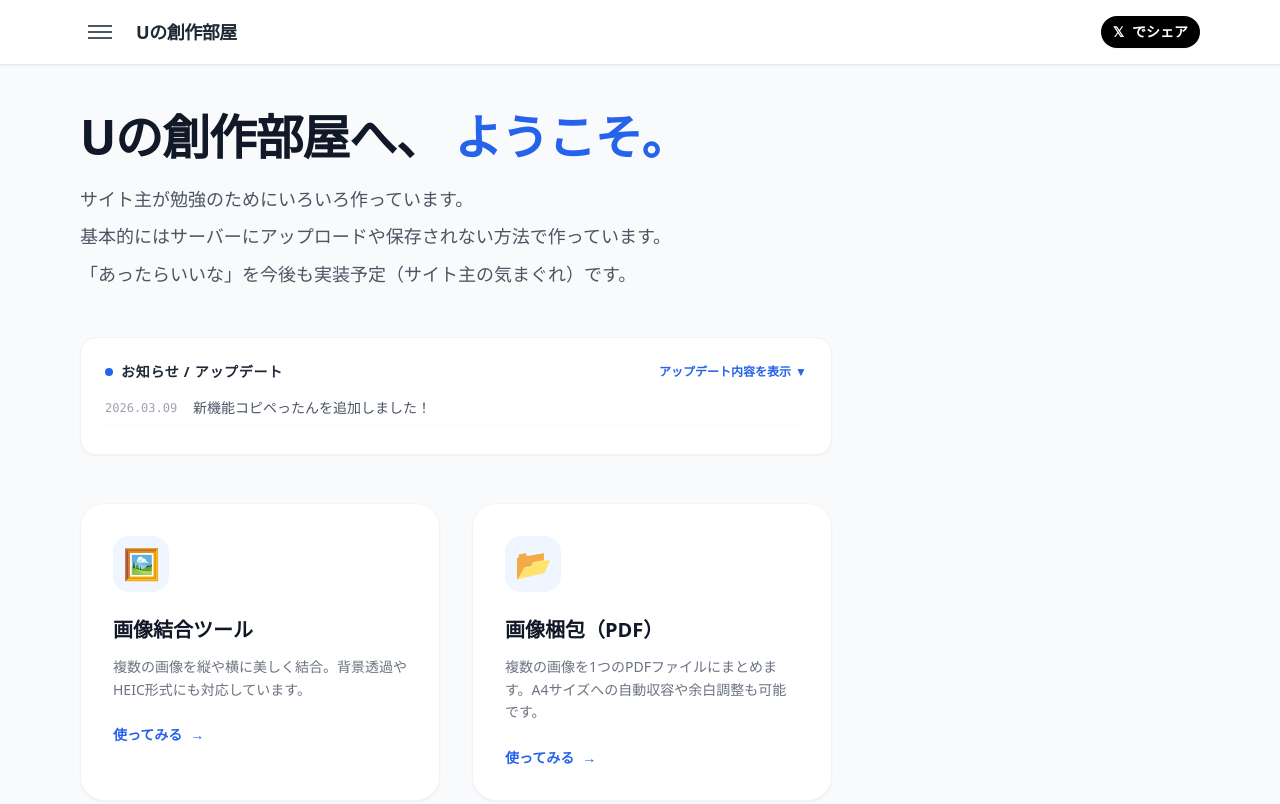
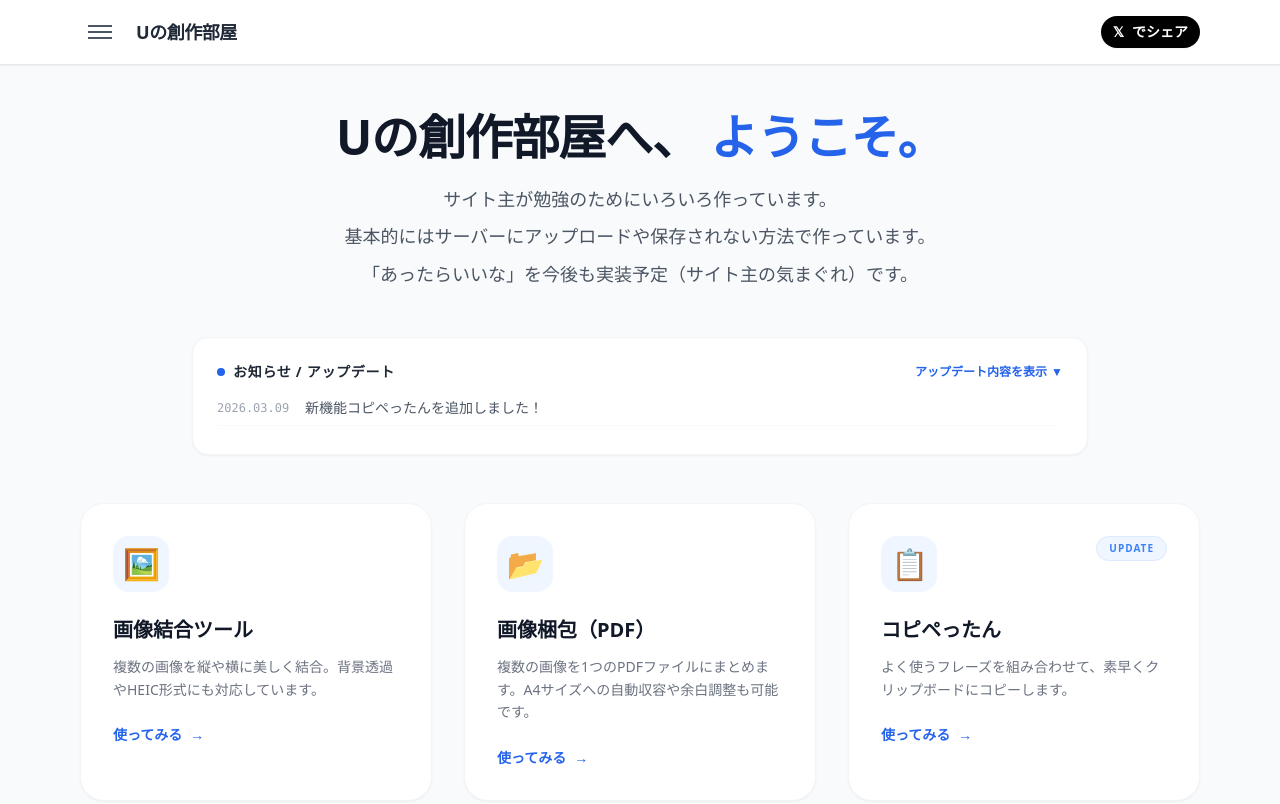
Before and after one commit to umigame0145/u-creative-room, a plain HTML site: page u-t-on/index.html in a window 1280 px wide. Shown: the top 804 px of the page. Drawn offline with nearby package versions, Linux system fonts and the light colour scheme.

Commit message:
トップページの表示調整_v001

```diff
--- a/u-t-on/index.html
+++ b/u-t-on/index.html
@@ -9,27 +9,26 @@
 
     <script async src="https://pagead2.googlesyndication.com/pagead/js/adsbygoogle.js?client=ca-pub-6820046630207239"
      crossorigin="anonymous"></script>
-
 </head>
 <body class="bg-gray-50 text-gray-900 font-sans">
 
     <div id="common-header"></div>
 
-    <main class="max-w-6xl mx-auto px-4 py-12 flex flex-col lg:flex-row gap-12">
-        <div class="flex-1 min-w-0">
-            <div class="mb-12 text-center lg:text-left">
+    <main class="max-w-6xl mx-auto px-4 py-12">
+        <div class="w-full">
+            <div class="mb-12 text-center">
                 <h2 class="text-4xl md:text-5xl font-extrabold text-gray-900 mb-6 tracking-tight">
                     Uの創作部屋へ、<br class="md:hidden">
                     <span class="text-blue-600">ようこそ。</span>
                 </h2>
-                <div class="text-lg text-gray-600 max-w-2xl leading-relaxed mx-auto lg:mx-0">
+                <div class="text-lg text-gray-600 max-w-2xl leading-relaxed mx-auto">
                     <p class="mb-2">サイト主が勉強のためにいろいろ作っています。</p>
                     <p class="mb-2">基本的にはサーバーにアップロードや保存されない方法で作っています。</p>
                     <p>「あったらいいな」を今後も実装予定（サイト主の気まぐれ）です。</p>
                 </div>
             </div>
 
-            <div class="mb-12">
+            <div class="mb-12 max-w-4xl mx-auto">
                 <div class="bg-white border border-gray-100 rounded-2xl p-6 shadow-sm">
                     <div class="flex items-center justify-between mb-4">
                         <div class="flex items-center gap-2">
@@ -48,12 +47,11 @@
                 </div>
             </div>
 
-            <div id="tool-grid" class="grid grid-cols-1 md:grid-cols-2 gap-8">
+            <div id="tool-grid" class="grid grid-cols-1 md:grid-cols-2 lg:grid-cols-3 gap-8">
                 </div>
         </div>
 
-        <aside class="w-full lg:w-80" id="common-ad-sidebar"></aside>
-    </main>
+        </main>
 
     <div id="common-footer"></div>
 
```
